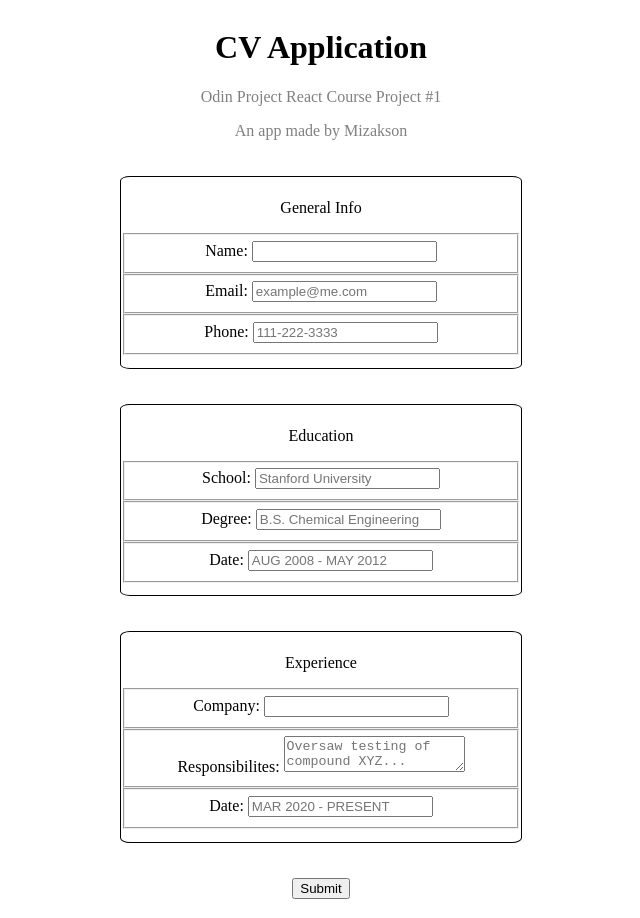
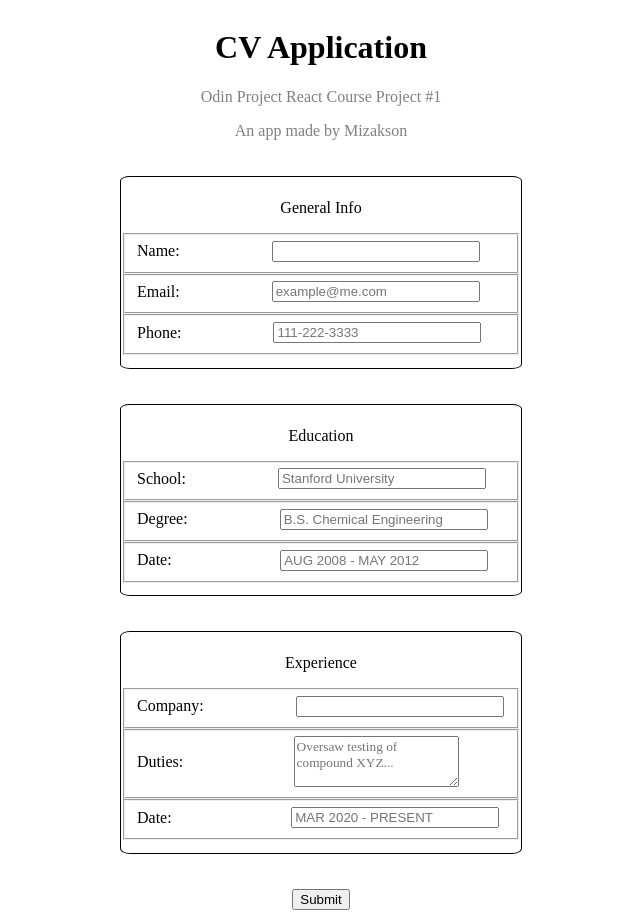
Before and after one commit to Mizakson/cv-application, a React (Vite) app: page / in a window 1280 px wide. Shown: the whole page, without its empty margins (8-648 px from the left). Built offline with nearby package versions, Linux system fonts and the light colour scheme.

Commit message:
Style form input fields

```diff
--- a/src/components/Form.jsx
+++ b/src/components/Form.jsx
@@ -38,7 +38,7 @@ function Form() {
                     <input type="text" name="company" id="company"/>
                 </fieldset>
                 <fieldset className="input-field">
-                    <label htmlFor="responsibilities">Responsibilites: </label>
+                    <label htmlFor="responsibilities">Duties: </label>
                     <textarea name="responsibilites" id="responsibilities" maxLength={100} placeholder="Oversaw testing of compound XYZ..."></textarea>
                 </fieldset>
                 <fieldset className="input-field">
--- a/src/styles/index.css
+++ b/src/styles/index.css
@@ -33,6 +33,9 @@ form {
 }
 
 form > section {
+    display: flex;
+    flex-direction: column;
+    justify-content: center;
     text-align: center;
     border: 1px solid black;
     border-radius: 2.5%;
@@ -65,3 +68,38 @@ form > section {
     align-items: center;
     justify-content: center;
 }
+
+textarea {
+    padding: 2px;
+    font-family: inherit;
+    width: 210px;
+    height: 45px;
+    max-height: 75px;
+}
+
+label {
+    text-align: center;
+}
+
+.input-field {
+    display: flex;
+    align-items: center;
+    gap: 25%;
+}
+
+input {
+    width: 200px;
+}
+
+#responsibilities {
+    margin-left: 5%;
+    margin-right: 12.5%;
+}
+
+#work-date{
+    margin-left: 7.5%;
+}
+
+#study-date {
+    margin-left: 4.5%;
+}
```
